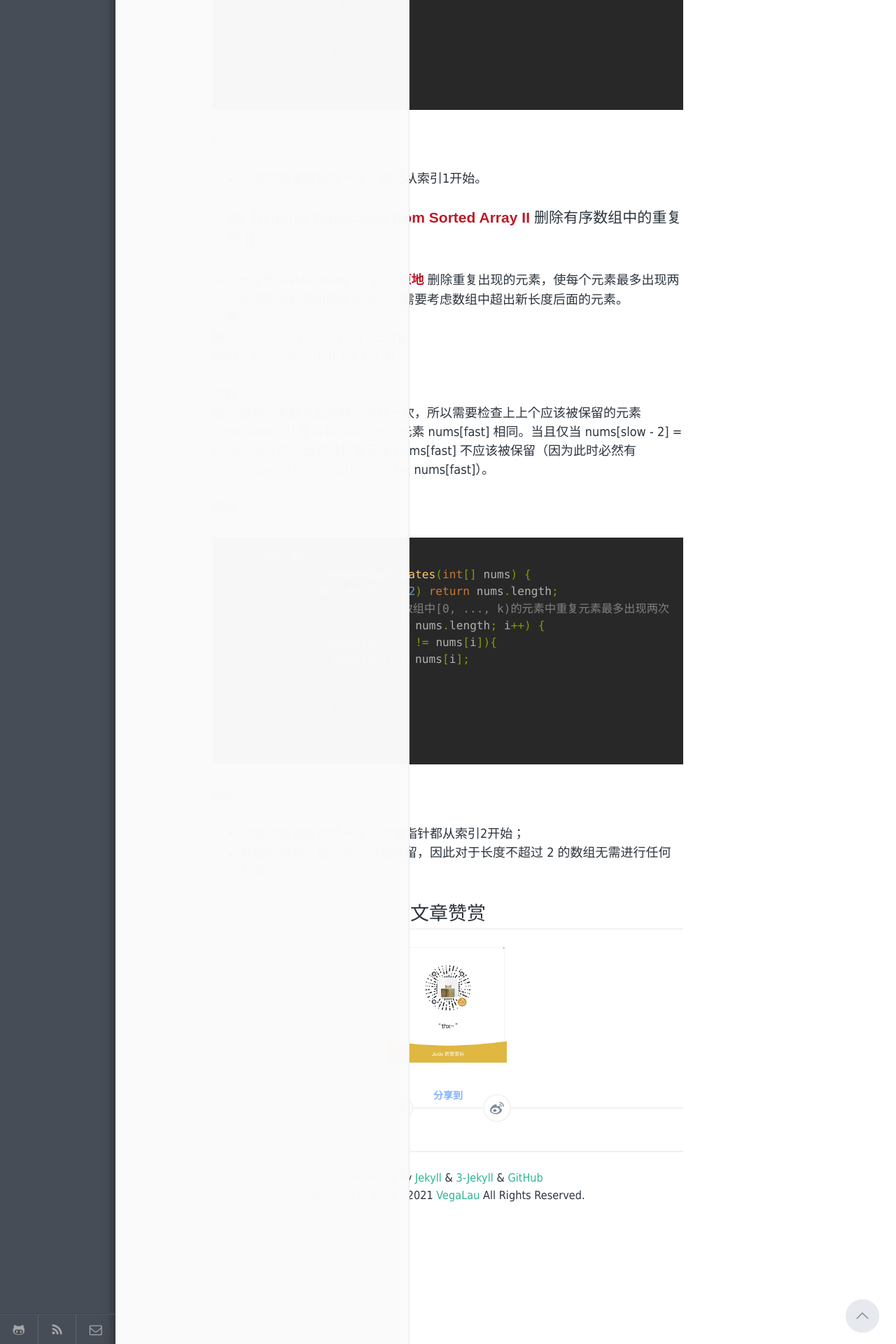
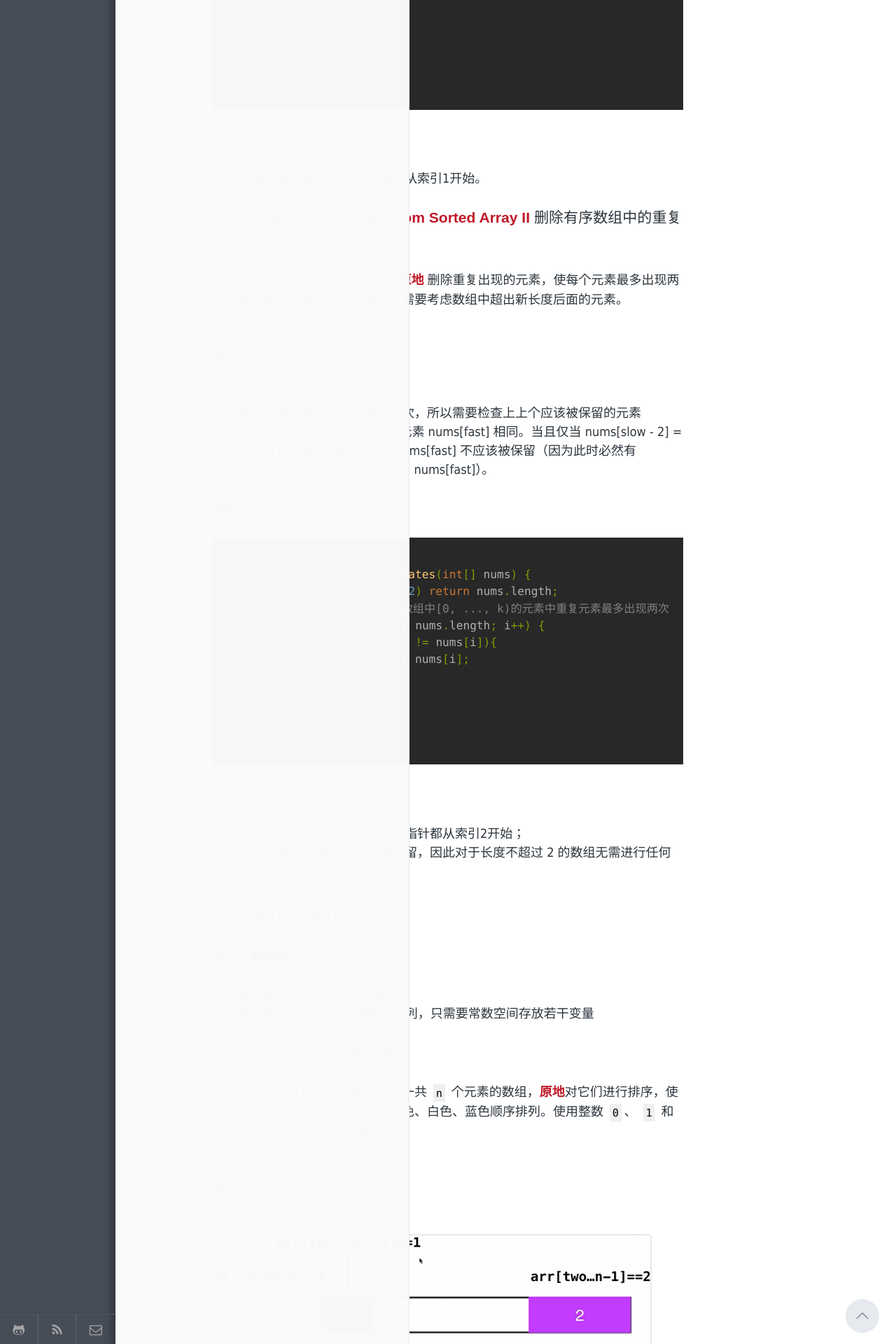
Before and after one commit to YuJie2020/yujie2020.github.io, a Jekyll site: the page built from _posts/技术/2021-04-06-array-and-list-algorithm.md, in a window 1280 px wide. Shown: the part 3080-5000 px from the top of the page at 70% size. Built offline with Jekyll 4.4.1, drawn with Linux system fonts in a browser that asks for light colours; comment, search, counter and statistics services are not loaded.

Commit message:
update array and list blog

````diff
--- a/_posts/技术/2021-04-06-array-and-list.md
+++ b/_posts/技术/2021-04-06-array-and-list-algorithm.md
@@ -136,3 +136,42 @@
 
 - 这里思路需要转换一下，快慢指针都从索引2开始；
 - 数组的前两个数必然可以被保留，因此对于长度不超过 2 的数组无需进行任何处理。
+
+## Ⅱ Sort Colors
+
+使用**三路快排**的思路。
+
+时间复杂度：O(n)	n - 序列长度
+空间复杂度：O(1)	没有创建新的序列，只需要常数空间存放若干变量
+
+### 75. [Sort Colors](https://leetcode-cn.com/problems/sort-colors/) 颜色分类
+
+给定一个包含红色、白色和蓝色，一共 `n` 个元素的数组，**[原地](https://baike.baidu.com/item/原地算法)**对它们进行排序，使得相同颜色的元素相邻，并按照红色、白色、蓝色顺序排列。使用整数 `0`、 `1` 和 `2` 分别表示红色、白色和蓝色。
+示例：
+输入：nums = [2,0,1]
+输出：[0,1,2]
+
+思路：
+![](/images/2021-04-06-array-and-list-algorithm/75.png)
+
+题解：
+
+```java
+class Solution {
+    public void sortColors(int[] nums) {
+        int zero = -1; // [0, ..., zero]的元素都为0
+        int two = nums.length; // [two, ..., nums.length - 1]的元素都为2
+        for (int i = 0; i < two; ) { // 索引i用于遍历
+            if (nums[i] == 0) {
+                nums[i++] = nums[++zero];
+                nums[zero] = 0;
+            } else if (nums[i] == 2) { // 这里i不能递增，因为和--two处元素交换，--two处的元素为一不确定的值（未检查的值）
+                nums[i] = nums[--two];
+                nums[two] = 2;
+            } else { // nums[i] == 1
+                i++;
+            }
+        }
+    }
+}
+```
````
Also changed, not shown: _drafts/2021-04-06-array-and-list-unfinished.md (added, +1 -0 lines), images/2021-04-06-array-and-list-algorithm/75.png (added).
